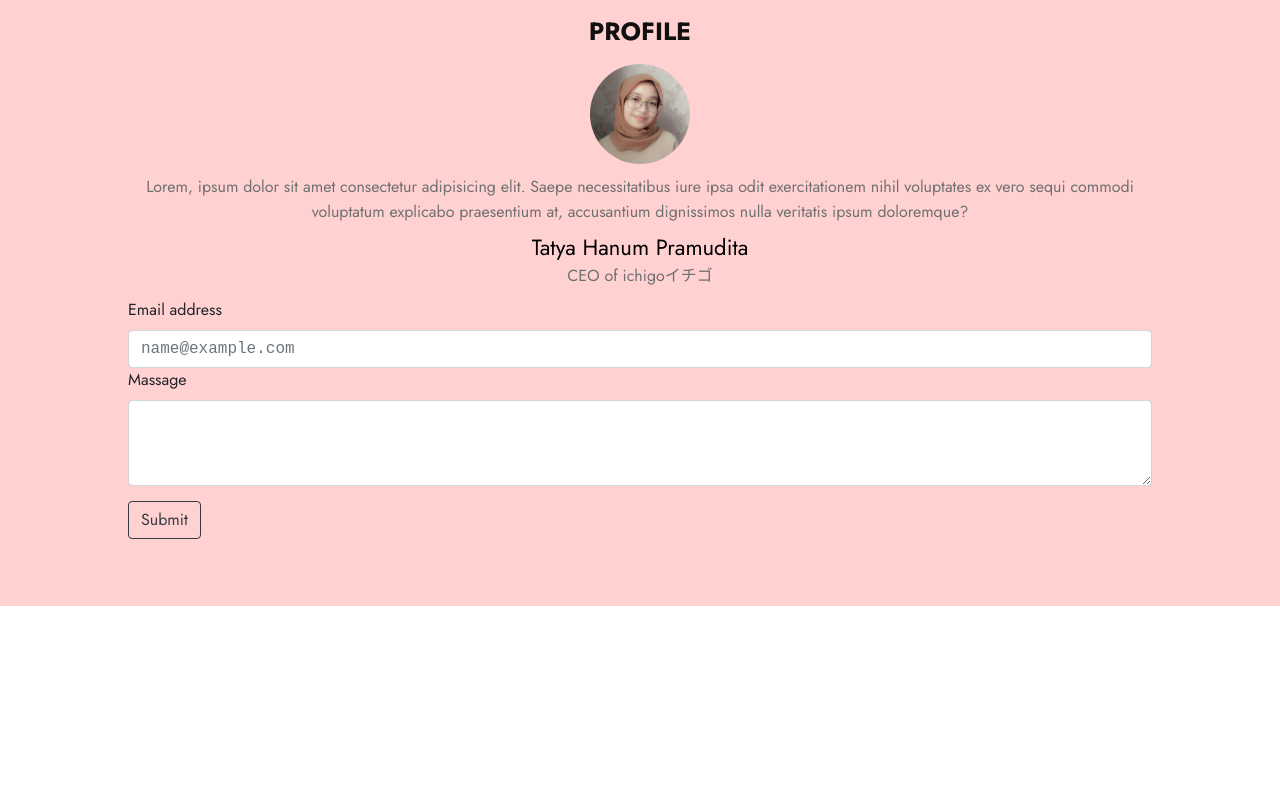
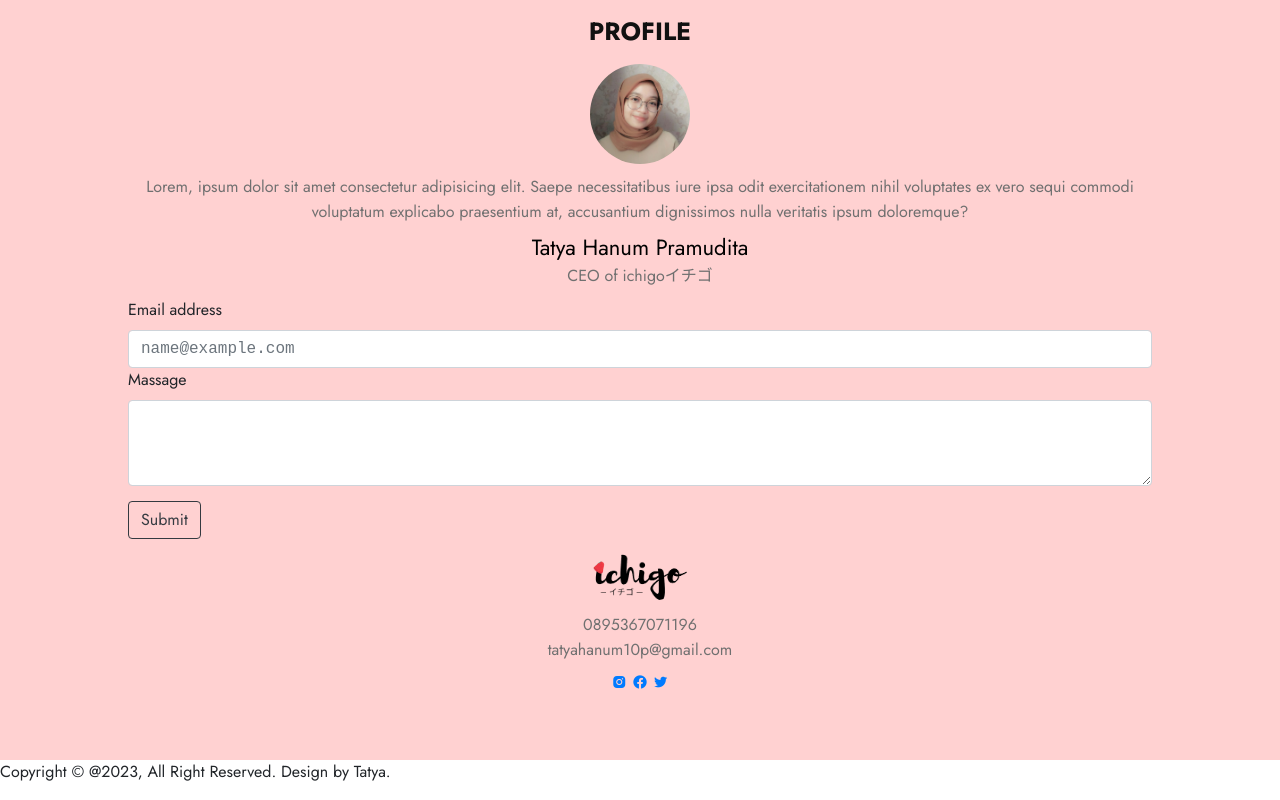
Before and after one commit to velottya/velottya, a plain HTML site: page index.html in a window 1280 px wide. Shown: the part 2514-3314 px from the top of the page. Before the commit the page ends 3120 px from the top, so only its background shows below. Drawn offline with nearby package versions, Linux system fonts and the light colour scheme.

Commit message:
Update index.html

```diff
--- a/index.html
+++ b/index.html
@@ -19,7 +19,6 @@
 
 </head>
 <body>
-
     <header>
         <a href="#" class="logo"><img src="ichigofoto.png" alt=""></a>
 
@@ -257,8 +256,23 @@
                 <textarea class="form-control" id="exampleFormControlTextarea1" rows="3"></textarea>
                 <div class="button2"><button type="button" class="btn btn-outline-dark">Submit</button></div>
               </div>
+            <div class="logo2">
+                <img src="ichigofoto.png" alt="">
+                <div class="contact2">
+                    <p>0895367071196 <br> tatyahanum10p@gmail.com</p>
+                </div>
+            </div>
+              <div class="social">
+                <a href="#"><i class='bx bxl-instagram-alt'></i></i></a>
+                <a href="#"><i class='bx bxl-facebook-circle' ></i></i></a>
+                <a href="#"><i class='bx bxl-twitter' ></i></a>
+            </div>
         </div>
     </section>
+
+    <div class="end-text">
+        <p>Copyright © @2023, All Right Reserved. Design by Tatya.</p>
+    </div>
 
     <script src="java.js"></script>
 
```
